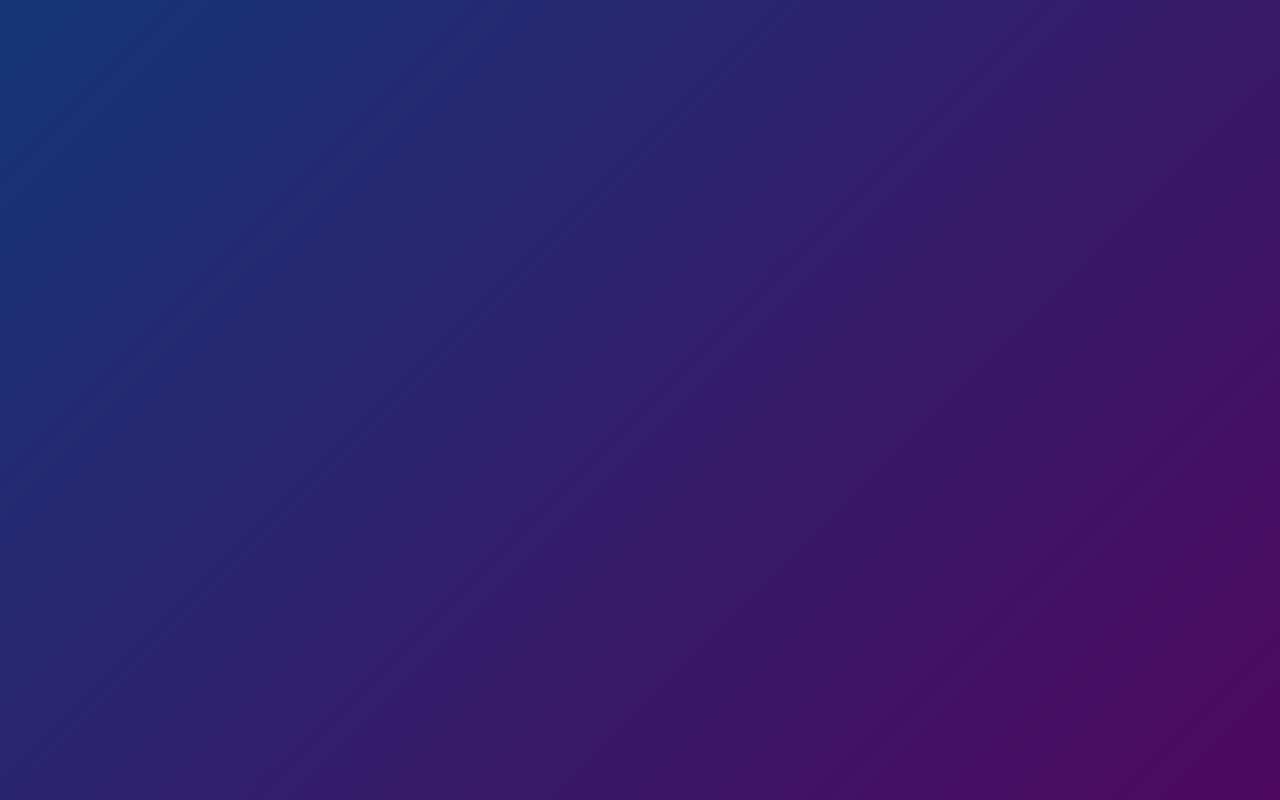
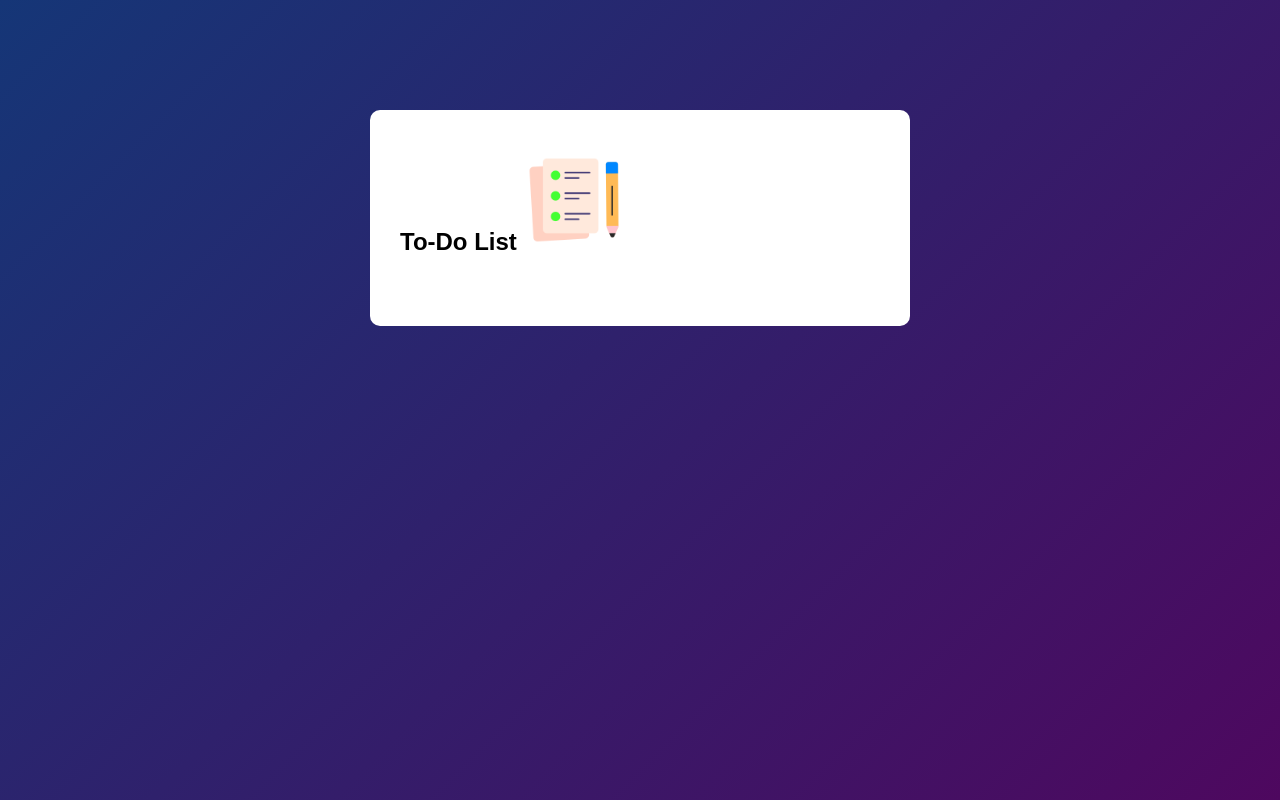
Before and after one commit to rgarza0416/JS-Todo-List, a plain HTML site: page index.html in a window 1280 px wide. Drawn offline with Linux system fonts and the light colour scheme.

Commit message:
styted layout

```diff
--- a/index.html
+++ b/index.html
@@ -7,6 +7,10 @@
     <link rel="stylesheet" href="style.css" />
   </head>
   <body>
-    <div class="container"></div>
+    <div class="container">
+      <div class="todo-app">
+        <h2>To-Do List <img src="images/icon.png" alt="" /></h2>
+      </div>
+    </div>
   </body>
 </html>
--- a/style.css
+++ b/style.css
@@ -11,3 +11,11 @@
     background: linear-gradient(135deg, #153677, #4e085f);
     padding: 10px;
 }
+.todo-app{
+    width: 100%;
+    max-width: 540px;
+    background: #fff;
+    margin: 100px auto 20px;
+    padding: 40px 30px 70px;
+    border-radius: 10px;
+}
```
